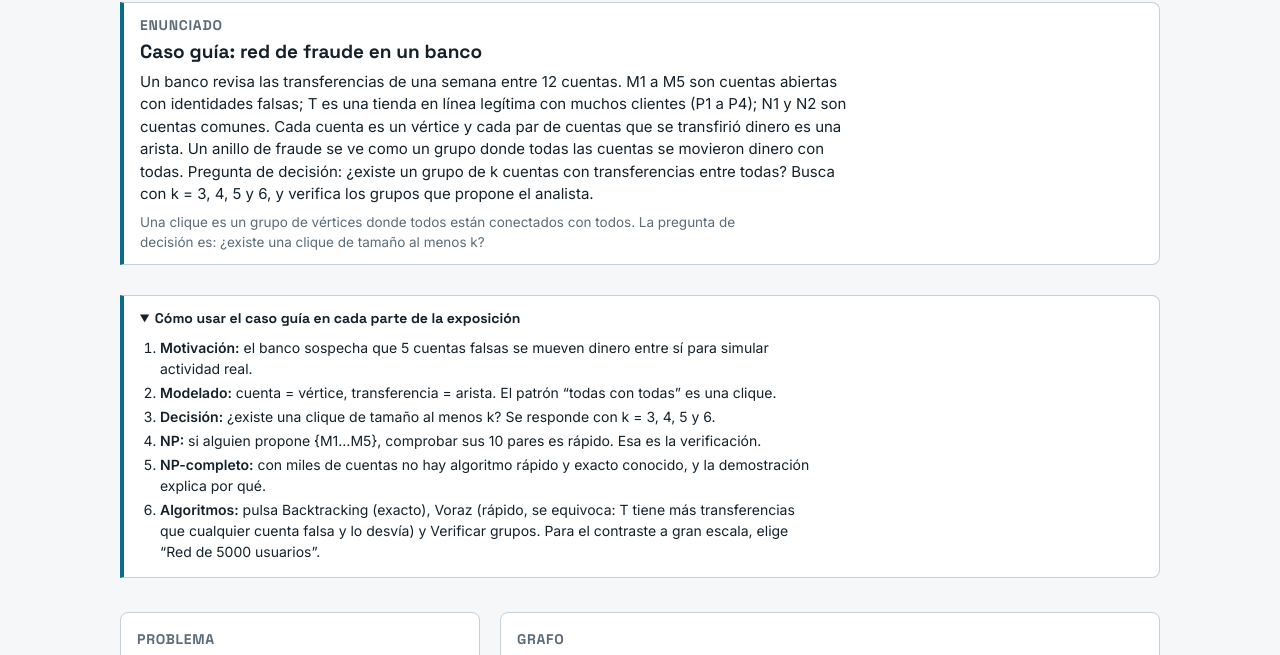
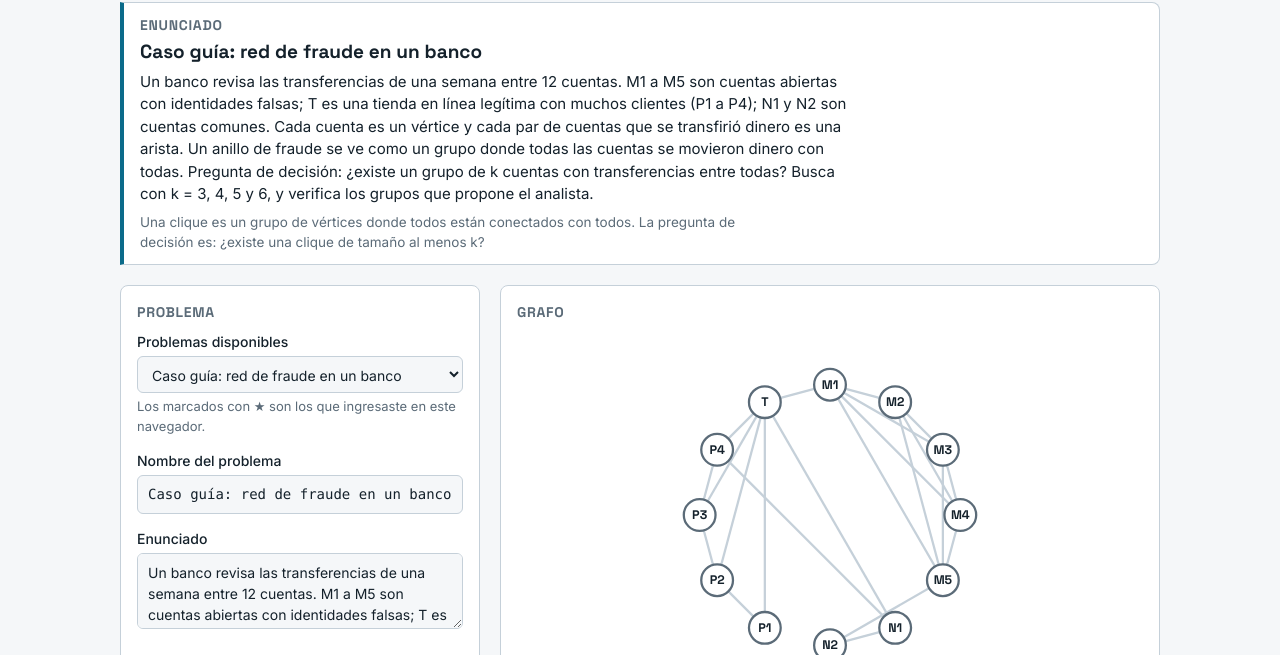
Before and after one commit to Ximena-tm/Cliques, a plain HTML site: page index.html in a window 1280 px wide. Shown: the part 80-735 px from the top of the page. Drawn offline with Linux system fonts and the light colour scheme.

Commit message:
Update index.html

```diff
--- a/index.html
+++ b/index.html
@@ -122,17 +122,7 @@ svg { width: 100%; height: auto; max-height: 340px; display: block; }
   </section>
 
 
-  <details class="enun guia" open>
-    <summary>Cómo usar el caso guía en cada parte de la exposición</summary>
-    <ol>
-      <li><b>Motivación:</b> el banco sospecha que 5 cuentas falsas se mueven dinero entre sí para simular actividad real.</li>
-      <li><b>Modelado:</b> cuenta = vértice, transferencia = arista. El patrón “todas con todas” es una clique.</li>
-      <li><b>Decisión:</b> ¿existe una clique de tamaño al menos k? Se responde con k = 3, 4, 5 y 6.</li>
-      <li><b>NP:</b> si alguien propone {M1…M5}, comprobar sus 10 pares es rápido. Esa es la verificación.</li>
-      <li><b>NP-completo:</b> con miles de cuentas no hay algoritmo rápido y exacto conocido, y la demostración explica por qué.</li>
-      <li><b>Algoritmos:</b> pulsa Backtracking (exacto), Voraz (rápido, se equivoca: T tiene más transferencias que cualquier cuenta falsa y lo desvía) y Verificar grupos. Para el contraste a gran escala, elige “Red de 5000 usuarios”.</li>
-    </ol>
-  </details>
+
 
   <div class="grid">
     <section class="card" aria-label="Problema y datos">
```
